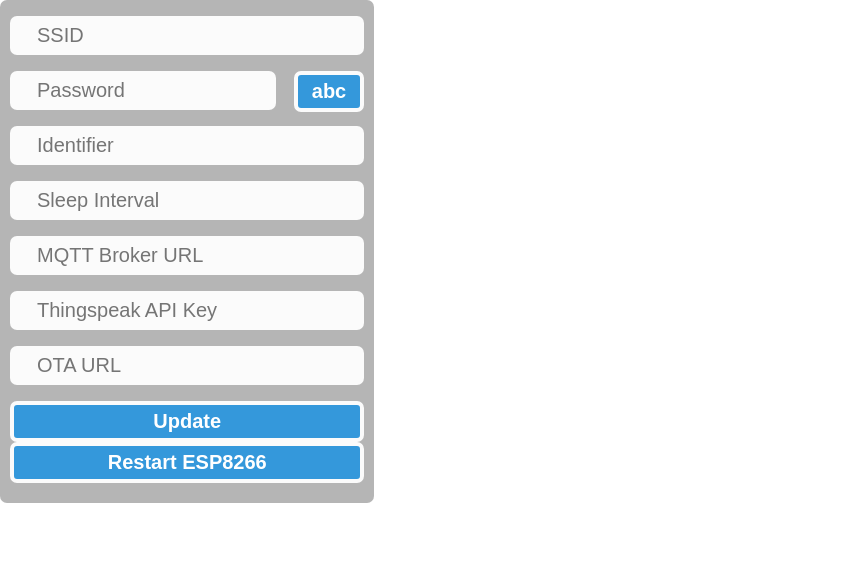
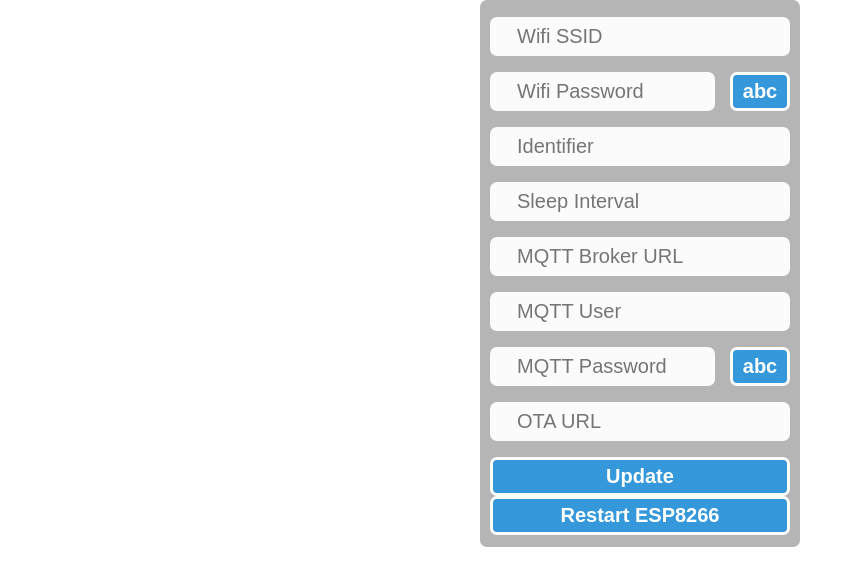
Before and after one commit to sglahn/esp8266-sensor-board-firmware, a Python web app: template templates/configuration-template.html in a window 1280 px wide. Shown: the top 586 px of the page, without its empty margins (0-863 px from the left). Run offline with Jinja, Linux system fonts and the light colour scheme; the template is opened without the code that fills it, so the values that code supplies are empty.

Commit message:
Added password authentication for MQTT Broker

```diff
--- a/templates/configuration-template.html
+++ b/templates/configuration-template.html
@@ -18,16 +18,17 @@
          			form.password.name + "=" + form.password.value + "&" +
          			form.identifier.name + "=" + form.identifier.value + "&" +
          			form.sleepInterval.name + "=" + form.sleepInterval.value + "&" +
-         			form.thingspeakKey.name + "=" + form.thingspeakKey.value + "&" +
          			form.otaUrl.name + "=" + form.otaUrl.value + "&" +
-         			form.mqttBrokerUrl.name + "=" + form.mqttBrokerUrl.value
+         			form.mqttBrokerUrl.name + "=" + form.mqttBrokerUrl.value + "&" +
+         			form.mqttUser.name + "=" + form.mqttUser.value + "&" +
+         			form.mqttPassword.name + "=" + form.mqttPassword.value
          	);
          	request.open("GET", "set_config" + "?" + params);
          	request.send("");
          }
-         function showPassword() {
-             var field = document.getElementById("password");
-             var button = document.getElementById("pwd");
+         function showPassword(field, button) {
+             var field = document.getElementById(field);
+             var button = document.getElementById(button);
              if (field.type == "password") {
                  field.type = "text";
                  button.value = "***";
@@ -45,12 +46,16 @@
              margin: 0;
              padding: 0;
          }
+         #wrapper {
+		 margin: 0 auto;
+		 width: 320px;
+		 }
          #form-div {
-         background-color:rgba(72,72,72,0.4);
-         padding-left:10px;
-         padding-right:10px;
-         padding-bottom:20px;
-         float: left;
+         background-color: rgba(72,72,72,0.4);
+         padding-left: 10px;
+         padding-right: 10px;
+         padding-bottom: 90px;
+         padding-top: 1px;
          -moz-border-radius: 7px;
          -webkit-border-radius: 7px;
          }
@@ -68,10 +73,10 @@
          -moz-border-radius: 7px;
          -webkit-border-radius: 7px;
          }
-         .button-blue, #pwd {
+         .button-blue, .pwd-button {
          float:left;
          width: 100%;
-         border: #fbfbfb solid 4px;
+         border: #fbfbfb solid 3px;
          cursor:pointer;
          background-color: #3498db;
          color:white;
@@ -82,7 +87,7 @@
          -moz-border-radius: 7px;
          -webkit-border-radius: 7px;
          }
-         .button-blue:hover, #pwd:hover {
+         .button-blue:hover, .pwd-button:hover {
          background-color: #99ddff;
          color: #0493bd;
          }
@@ -98,17 +103,22 @@
 <!-- BODY -->
    <body>
    <iframe name="hidden_frame" style="display:none"></iframe>
+   <div id="wrapper">
    <div id="form-div">
    <form name="form" action="/set_config" method="get" target="hidden_frame">
-   <p><input type="text" name="ssid" class="data-input" placeHolder="SSID" maxlength="32" required value="{{ssid}}"/></p>
+   <p><input type="text" name="ssid" class="data-input" placeHolder="Wifi SSID" maxlength="32" required value="{{ssid}}"/></p>
    <div class="submit">
-   <input type="password" id="password" name="password" class="data-input" maxlength="32" placeHolder="Password" value="{{password}}" style="width:75%"/>
-   <input type="button" class="pwd-button" id="pwd" onClick="showPassword();" title="Show/hide password" value="abc" style="width:20%;float:right"/>
+   <input type="password" id="password" name="password" class="data-input" maxlength="32" placeHolder="Wifi Password" value="{{password}}" style="width:75%"/>
+   <input type="button" class="pwd-button" id="pwd" onClick="showPassword(&quot;password&quot;, &quot;pwd&quot;);" title="Show/hide password" value="abc" style="width:20%;float:right"/>
    </div>
    <p><input type="text" name="identifier" class="data-input" maxlength="32" placeHolder="Identifier" required value="{{identifier}}"/></p>
    <p><input type="number" name="sleepInterval" class="data-input" placeHolder="Sleep Interval" required max="9999" value="{{sleepInterval}}"/></p>
    <p><input type="text" name="mqttBrokerUrl" class="data-input" maxlength="64" placeHolder="MQTT Broker URL"  value="{{mqttBrokerUrl}}"/></p>
-   <p><input type="text" name="thingspeakKey" class="data-input" maxlength="16" placeHolder="Thingspeak API Key"  value="{{thingspeakApiKey}}"/></p>
+   <p><input type="text" name="mqttUser" class="data-input" maxlength="32" placeHolder="MQTT User" required value="{{mqttUser}}"/></p>
+   <div class="submit">
+   <input type="password" id="mqttPassword" name="mqttPassword" class="data-input" maxlength="32" placeHolder="MQTT Password" value="{{mqttPassword}}" style="width:75%"/>
+   <input type="button" class="pwd-button" id="mqttPwd" onClick="showPassword(&quot;mqttPassword&quot;, &quot;mqttPwd&quot;);" title="Show/hide password" value="abc" style="width:20%;float:right"/>
+   </div>
    <p><input type="text" name="otaUrl" class="data-input" placeHolder="OTA URL" maxlength="64" value="{{otaUrl}}"/></p>
    <div class="submit">
    <input type="button" value="Update" onClick="sendData();" class="button-blue">
@@ -116,6 +126,7 @@
    </div>
    </form>
    </div>
+   </div>
 <!-- FOOT -->
    </body>
 </html>
```
Also changed, not shown: 6 other files.
